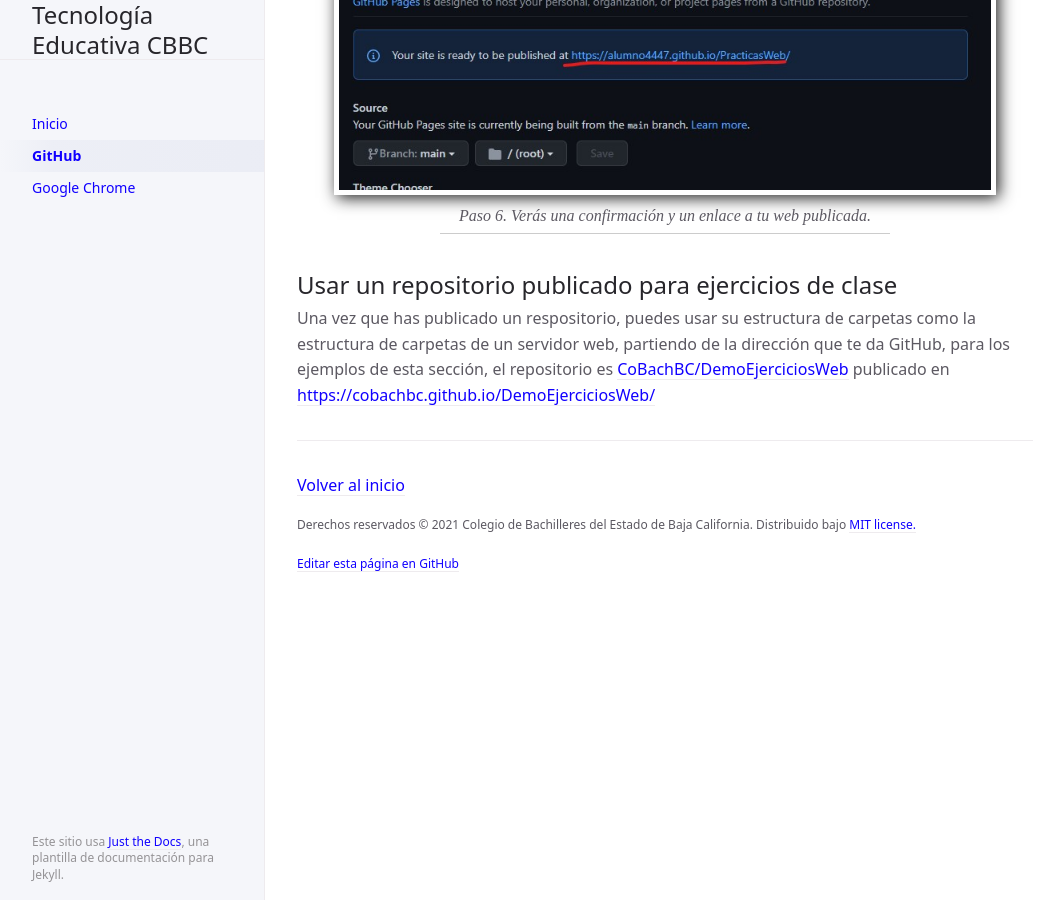
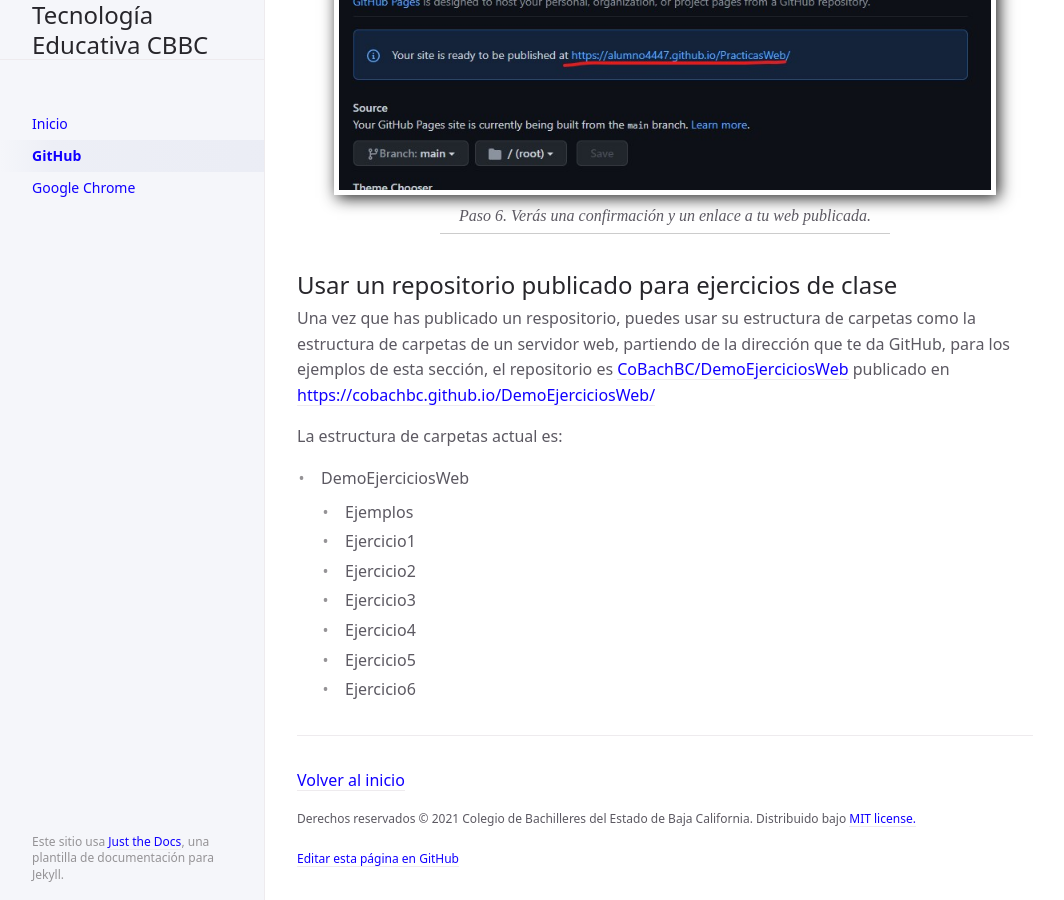
Before and after one commit to CoBachBC/demo, a Jekyll site: the page built from docs/github.md, in a window 1280 px wide and 900 px high, scrolled down 10913 px. Shown: the whole window, without its empty margins (107-1171 px from the left). Built offline with Jekyll 4.4.1, drawn with Linux system fonts in a browser that asks for light colours.

Commit message:
Update github.md

```diff
--- a/docs/github.md
+++ b/docs/github.md
@@ -149,3 +149,14 @@
 ## Usar un repositorio publicado para ejercicios de clase
 
 Una vez que has publicado un respositorio, puedes usar su estructura de carpetas como la estructura de carpetas de un servidor web, partiendo de la dirección que te da GitHub, para los ejemplos de esta sección, el repositorio es [CoBachBC/DemoEjerciciosWeb](https://github.com/CoBachBC/DemoEjerciciosWeb) publicado en [https://cobachbc.github.io/DemoEjerciciosWeb/](https://cobachbc.github.io/DemoEjerciciosWeb/)
+
+La estructura de carpetas actual es:
+
+- DemoEjerciciosWeb
+    - Ejemplos
+    - Ejercicio1
+    - Ejercicio2
+    - Ejercicio3
+    - Ejercicio4
+    - Ejercicio5
+    - Ejercicio6
```
